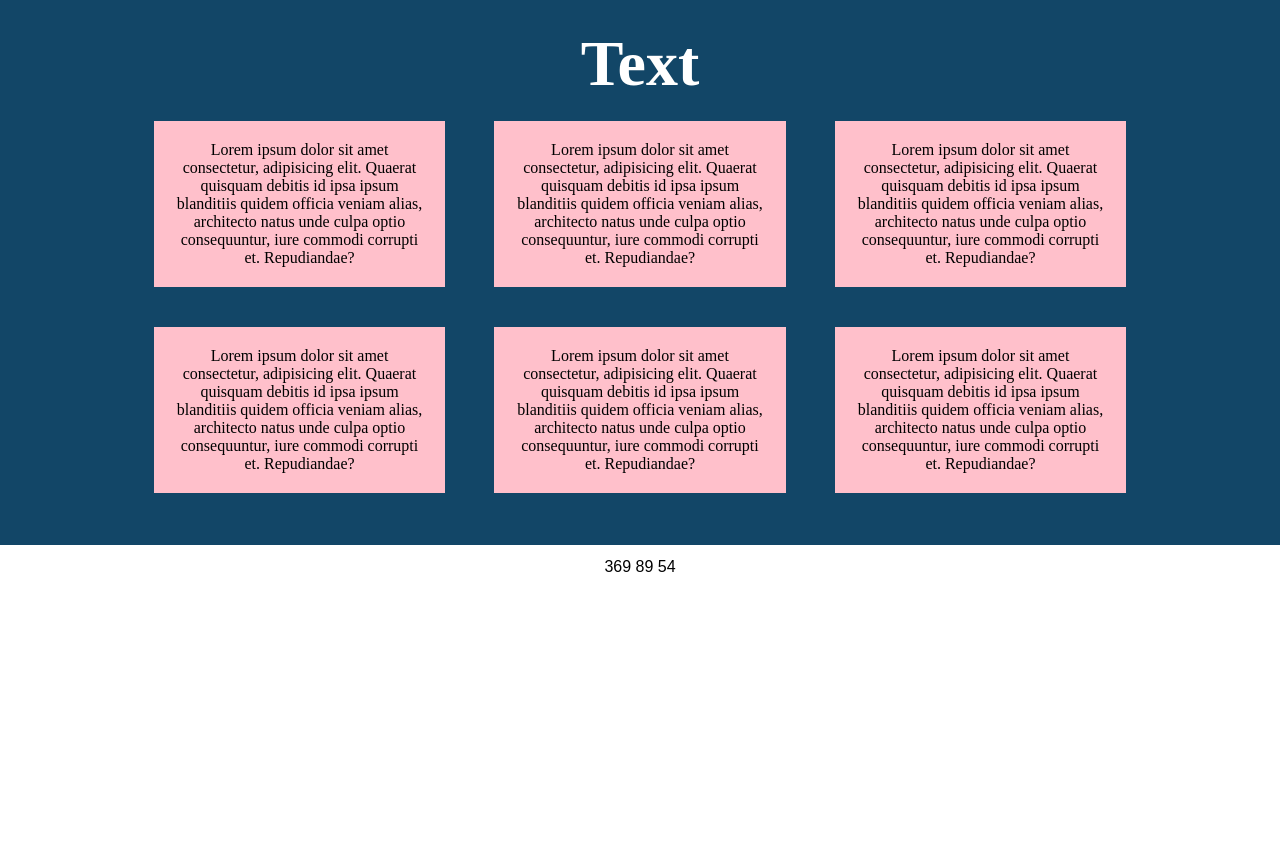
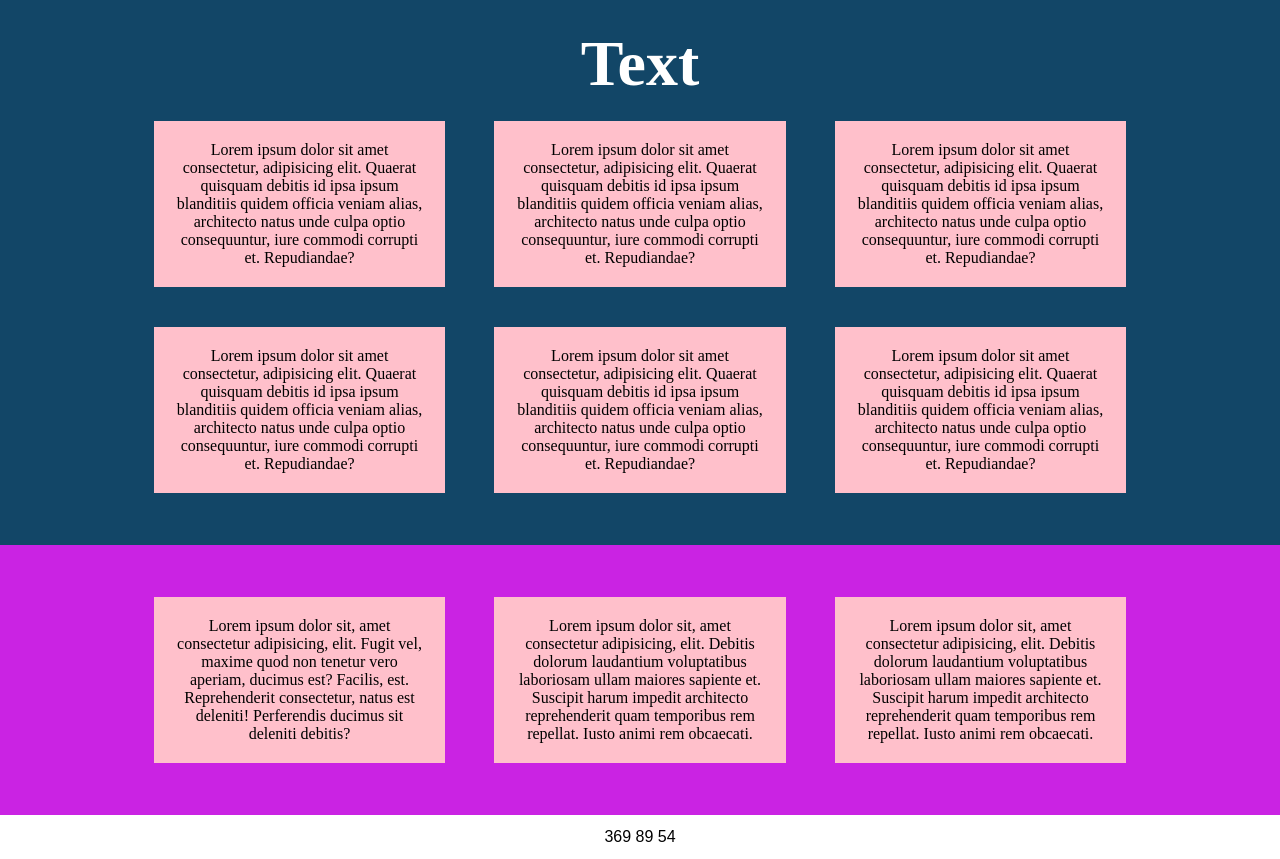
Before and after one commit to VovaBalt/web, a plain HTML site: page index.html in a window 1280 px wide. Shown: the part 829-1688 px from the top of the page. Before the commit the page ends 1418 px from the top, so only its background shows below. Drawn offline with Linux system fonts and the light colour scheme.

Commit message:
commit
web

```diff
--- a/index.html
+++ b/index.html
@@ -26,6 +26,13 @@
 			<div class="box2">Lorem ipsum dolor sit amet consectetur, adipisicing elit. Quaerat quisquam debitis id ipsa ipsum blanditiis quidem officia veniam alias, architecto natus unde culpa optio consequuntur, iure commodi corrupti et. Repudiandae?</div><div class="box2">Lorem ipsum dolor sit amet consectetur, adipisicing elit. Quaerat quisquam debitis id ipsa ipsum blanditiis quidem officia veniam alias, architecto natus unde culpa optio consequuntur, iure commodi corrupti et. Repudiandae?</div><div class="box2">Lorem ipsum dolor sit amet consectetur, adipisicing elit. Quaerat quisquam debitis id ipsa ipsum blanditiis quidem officia veniam alias, architecto natus unde culpa optio consequuntur, iure commodi corrupti et. Repudiandae?</div><div class="box2">Lorem ipsum dolor sit amet consectetur, adipisicing elit. Quaerat quisquam debitis id ipsa ipsum blanditiis quidem officia veniam alias, architecto natus unde culpa optio consequuntur, iure commodi corrupti et. Repudiandae?</div><div class="box2">Lorem ipsum dolor sit amet consectetur, adipisicing elit. Quaerat quisquam debitis id ipsa ipsum blanditiis quidem officia veniam alias, architecto natus unde culpa optio consequuntur, iure commodi corrupti et. Repudiandae?</div>
 		</div>
 	</section>
+	<section>
+		<div class="box">
+			<div class="box2">Lorem ipsum dolor sit, amet consectetur adipisicing, elit. Fugit vel, maxime quod non tenetur vero aperiam, ducimus est? Facilis, est. Reprehenderit consectetur, natus est deleniti! Perferendis ducimus sit deleniti debitis?</div>
+			<div class="box2">Lorem ipsum dolor sit, amet consectetur adipisicing, elit. Debitis dolorum laudantium voluptatibus laboriosam ullam maiores sapiente et. Suscipit harum impedit architecto reprehenderit quam temporibus rem repellat. Iusto animi rem obcaecati.</div>
+			<div class="box2">Lorem ipsum dolor sit, amet consectetur adipisicing, elit. Debitis dolorum laudantium voluptatibus laboriosam ullam maiores sapiente et. Suscipit harum impedit architecto reprehenderit quam temporibus rem repellat. Iusto animi rem obcaecati.</div>
+		</div>
+	</section>
 	<footer>369 89 54</footer>
 </body>
 </html>
--- a/style.css
+++ b/style.css
@@ -74,6 +74,10 @@ footer
 	font-family: Arial;
 	background: rgba(255,255,255,0.4);
 }
+section:nth-child(3)
+{
+	background: #CA23E3;
+}
 @media only screen and (max-width: 480px)
 {
 	header h1
```
